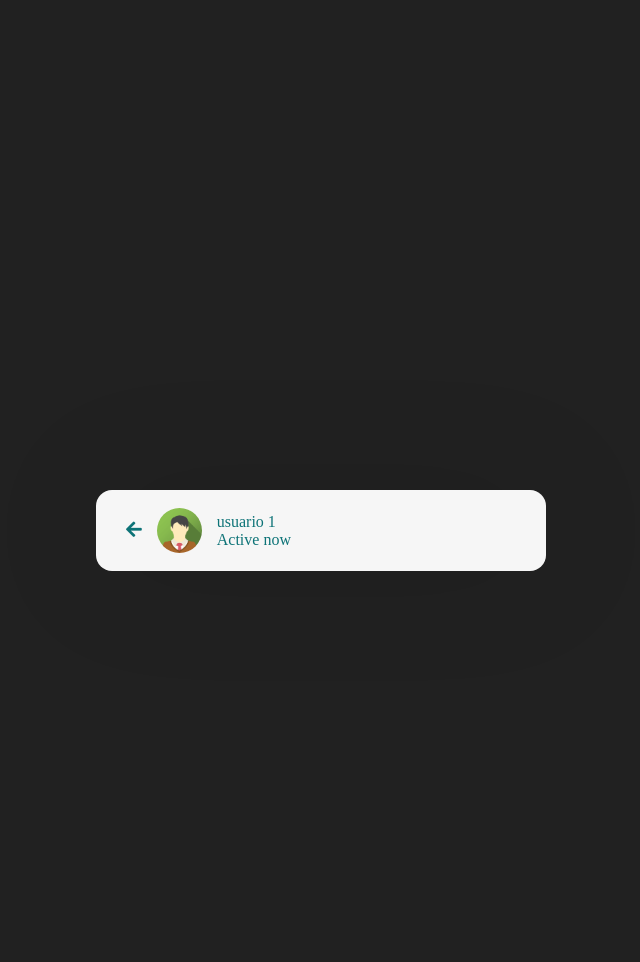
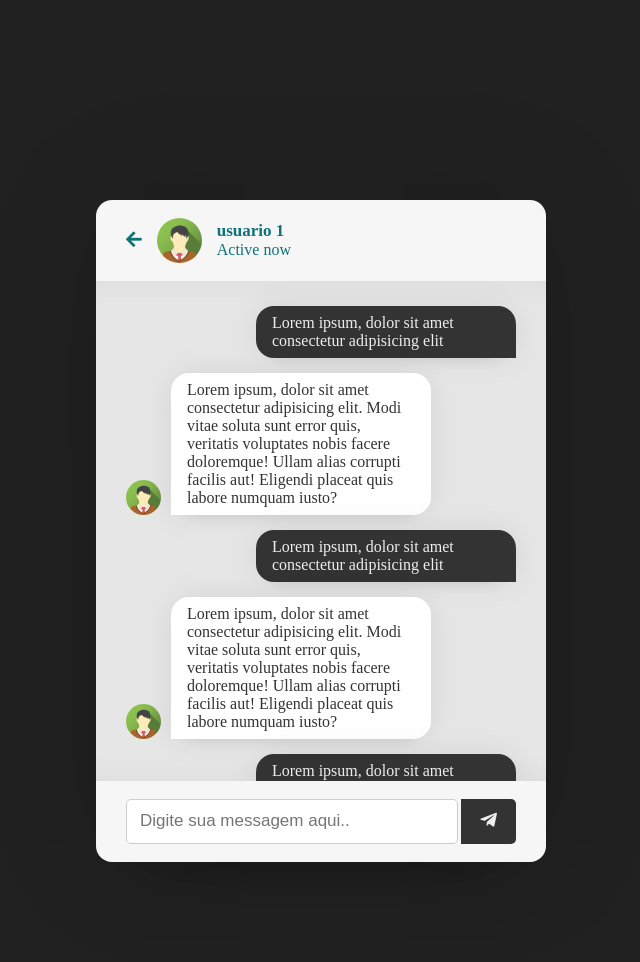
Before and after one commit to Jeffersoncharlles/chat_onlinerealtime, a PHP site: page /chat.html in a window 1280 px wide. Shown: the part 306-1268 px from the top of the page, without its empty margins (319-959 px from the left). Run offline with PHP 8.4, Linux system fonts and the light colour scheme.

Commit message:
frontend completed commit

```diff
--- a/assets/css/app.css
+++ b/assets/css/app.css
@@ -238,5 +238,83 @@ body {
   font-size: 18px;
   color: #0d7377;
 }
+.container-chats-chat-details span {
+  font-size: 17px;
+  font-weight: bold;
+}
+
+.chat-box {
+  height: 500px;
+  overflow-y: auto;
+  background: #e7e6e6;
+  padding: 10px 30px 20px 30px;
+  box-shadow: inset 0 32px 32px -32px rgba(0, 0, 0, 0.05), inset 0 -32px 32px -32px rgba(0, 0, 0, 0.05);
+}
+.chat-box::-webkit-scrollbar {
+  width: 0px;
+}
+.chat-box .chat {
+  margin: 15px 0;
+}
+.chat-box p {
+  word-wrap: break-word;
+  padding: 8px 16px;
+  box-shadow: 0 0 32px rgba(0, 0, 0, 0.08), 0 16px 16px -16px rgba(0, 0, 0, 0.1);
+}
+.chat-box .outgoing {
+  display: flex;
+}
+.chat-box .outgoing .chat-box-details {
+  margin-left: auto;
+  max-width: calc( 100% - 130px);
+}
+.chat-box .outgoing .chat-box-details p {
+  background: #333;
+  color: #eeeeee;
+  border-radius: 18px 18px 0 18px;
+}
+.chat-box .incoming {
+  display: flex;
+  align-items: flex-end;
+}
+.chat-box .incoming img {
+  height: 35px;
+  width: 35px;
+}
+.chat-box .incoming .chat-box-details {
+  margin-left: 10px;
+  margin-right: auto;
+  max-width: calc( 100% - 130px);
+}
+.chat-box .incoming .chat-box-details p {
+  color: #333;
+  background: #FFF;
+  border-radius: 18px 18px 18px 0;
+}
+
+.typing-area {
+  padding: 18px 30px;
+  display: flex;
+  justify-content: space-between;
+}
+.typing-area input {
+  height: 45px;
+  width: calc( 100% - 58px);
+  font-size: 17px;
+  border: 1px solid #ccc;
+  padding: 0 13px;
+  border-radius: 5px;
+  outline: none;
+}
+.typing-area button {
+  width: 55px;
+  border: none;
+  outline: none;
+  background: #333;
+  color: #eeeeee;
+  font-size: 19px;
+  border-radius: 0 5px 5px 0;
+  cursor: pointer;
+}
 
 /*# sourceMappingURL=app.css.map */
--- a/assets/sass/_variables.sass
+++ b/assets/sass/_variables.sass
@@ -8,3 +8,5 @@ $error:#721c24
 $bg-error: #f8d7da
 $border-users:#e6e6e6
 $status:#21bf73
+
+$bg-chat-box:#e7e6e6
--- a/assets/sass/app.sass
+++ b/assets/sass/app.sass
@@ -233,3 +233,78 @@ body
         &-back-icon
             font-size: 18px
             color: $sala-color2
+
+        &-details
+
+            span
+                font-size: 17px
+                font-weight: bold
+.chat-box
+    height: 500px
+    overflow-y: auto //colocar barra de rolagem
+    background: $bg-chat-box
+    padding: 10px 30px 20px 30px
+    box-shadow: inset 0 32px 32px -32px rgb(0 0 0 / 5%),inset 0 -32px 32px -32px rgb(0 0 0 / 5%)//sombra na divisao
+
+    &::-webkit-scrollbar
+        width: 0px
+
+    & .chat
+        margin: 15px 0
+
+    p
+        word-wrap: break-word
+        padding: 8px 16px
+        box-shadow: 0 0 32px rgb(0 0 0 / 8%), 0 16px 16px -16px rgb(0 0 0 / 10%)
+
+    & .outgoing
+        display: flex
+
+        & .chat-box-details
+            margin-left: auto
+            max-width: calc( 100% - 130px)
+
+            p
+                background: #333
+                color: $text-color
+                border-radius: 18px 18px 0 18px //moudar o fundo
+
+    & .incoming
+        display: flex
+        align-items: flex-end
+        img
+            height: 35px
+            width: 35px
+
+        & .chat-box-details
+            margin-left: 10px
+            margin-right: auto
+            max-width: calc( 100% -  130px)
+            p
+                color: #333
+                background: #FFF
+                border-radius: 18px 18px 18px 0 //moudar o fundo
+
+.typing-area
+    padding: 18px 30px
+    display: flex
+    justify-content: space-between
+
+    input
+        height: 45px
+        width: calc( 100% -  58px)
+        font-size: 17px
+        border: 1px solid #ccc
+        padding: 0 13px
+        border-radius: 5px
+        outline: none
+
+    button
+        width: 55px
+        border: none
+        outline: none
+        background: #333
+        color: $text-color
+        font-size: 19px
+        border-radius: 0 5px 5px 0
+        cursor: pointer
--- a/chat.html
+++ b/chat.html
@@ -21,6 +21,67 @@
                     <p>Active now</p>
                 </div>
            </header>
+           <div class="chat-box">
+               <div class="chat outgoing">
+                   <div class="chat-box-details">
+                       <p>Lorem ipsum, dolor sit amet consectetur adipisicing elit</p>
+                   </div>
+               </div>
+               <div class="chat incoming">
+                   <img src="./assets/img/unnamed.png" alt="">
+                   <div class="chat-box-details">
+                       <p>Lorem ipsum, dolor sit amet consectetur adipisicing elit. Modi vitae soluta sunt error quis, veritatis voluptates nobis facere doloremque! Ullam alias corrupti facilis aut! Eligendi placeat quis labore numquam iusto?</p>
+                   </div>
+               </div>
+               <div class="chat outgoing">
+                   <div class="chat-box-details">
+                       <p>Lorem ipsum, dolor sit amet consectetur adipisicing elit</p>
+                   </div>
+               </div>
+               <div class="chat incoming">
+                   <img src="./assets/img/unnamed.png" alt="">
+                   <div class="chat-box-details">
+                       <p>Lorem ipsum, dolor sit amet consectetur adipisicing elit. Modi vitae soluta sunt error quis, veritatis voluptates nobis facere doloremque! Ullam alias corrupti facilis aut! Eligendi placeat quis labore numquam iusto?</p>
+                   </div>
+               </div>
+               <div class="chat outgoing">
+                   <div class="chat-box-details">
+                       <p>Lorem ipsum, dolor sit amet consectetur adipisicing elit</p>
+                   </div>
+               </div>
+               <div class="chat incoming">
+                   <img src="./assets/img/unnamed.png" alt="">
+                   <div class="chat-box-details">
+                       <p>Lorem ipsum, dolor sit amet consectetur adipisicing elit. Modi vitae soluta sunt error quis, veritatis voluptates nobis facere doloremque! Ullam alias corrupti facilis aut! Eligendi placeat quis labore numquam iusto?</p>
+                   </div>
+               </div>
+               <div class="chat outgoing">
+                   <div class="chat-box-details">
+                       <p>Lorem ipsum, dolor sit amet consectetur adipisicing elit</p>
+                   </div>
+               </div>
+               <div class="chat incoming">
+                   <img src="./assets/img/unnamed.png" alt="">
+                   <div class="chat-box-details">
+                       <p>Lorem ipsum, dolor sit amet consectetur adipisicing elit. Modi vitae soluta sunt error quis, veritatis voluptates nobis facere doloremque! Ullam alias corrupti facilis aut! Eligendi placeat quis labore numquam iusto?</p>
+                   </div>
+               </div>
+               <div class="chat outgoing">
+                   <div class="chat-box-details">
+                       <p>Lorem ipsum, dolor sit amet consectetur adipisicing elit</p>
+                   </div>
+               </div>
+               <div class="chat incoming">
+                   <img src="./assets/img/unnamed.png" alt="">
+                   <div class="chat-box-details">
+                       <p>Lorem ipsum, dolor sit amet consectetur adipisicing elit. Modi vitae soluta sunt error quis, veritatis voluptates nobis facere doloremque! Ullam alias corrupti facilis aut! Eligendi placeat quis labore numquam iusto?</p>
+                   </div>
+               </div>
+           </div>
+           <form action="#" class="typing-area">
+               <input type="text" placeholder="Digite sua messagem aqui..">
+               <button><i class="fab fa-telegram-plane"></i></button>
+           </form>
         </section>
     </div>
 </body>
```
Also changed, not shown: 1 other file.
